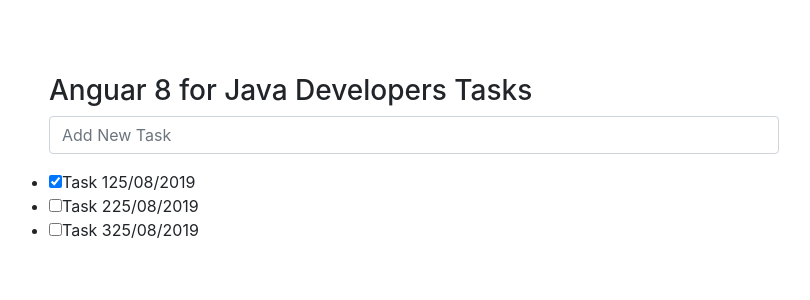
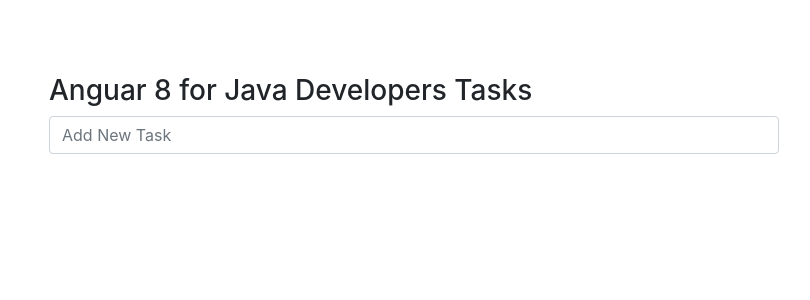
Before and after one commit to paulordie/tarefas, an Angular app in the folder src/main/frontend/: page / in a window 1280 px wide. Shown: the top 300 px of the page, without its empty margins (36-846 px from the left). Built offline with nearby package versions, Linux system fonts and the light colour scheme.

Commit message:
add methode to contact with angular on task.service.ts in getTasks()

```diff
--- a/src/main/frontend/src/app/app.module.ts
+++ b/src/main/frontend/src/app/app.module.ts
@@ -13,9 +13,9 @@ import { TasksListComponent } from './tasks/tasks-list/tasks-list.component';
     TasksAddComponent,
     TasksListComponent
   ],
-  imports: [
-    BrowserModule
-  ],
+    imports: [
+        BrowserModule
+    ],
   providers: [],
   bootstrap: [AppComponent]
 })
--- a/src/main/frontend/src/app/tasks/tasks-list/tasks-list.component.ts
+++ b/src/main/frontend/src/app/tasks/tasks-list/tasks-list.component.ts
@@ -13,9 +13,9 @@ export class TasksListComponent implements OnInit {
   constructor() { }
 
   ngOnInit() {
-      this.tasks.push( new Task(1,"Task 1", true, "25/08/2019"));
-      this.tasks.push( new Task(2,"Task 2", false, "25/08/2019"));
-      this.tasks.push( new Task(3,"Task 3", false, "25/08/2019"));
+      // this.tasks.push( new Task(1,"Task 1", true, "25/08/2019"));
+      // this.tasks.push( new Task(2,"Task 2", false, "25/08/2019"));
+      // this.tasks.push( new Task(3,"Task 3", false, "25/08/2019"));
   }
 
   getDueDateLabel(task: Task){
```
Also changed, not shown: src/main/frontend/src/app/tasks/task.service.ts (added, +10 -0 lines), src/main/frontend/src/app/tasks/tasks-list/tasks-list.component.html (line endings or trailing spaces).
